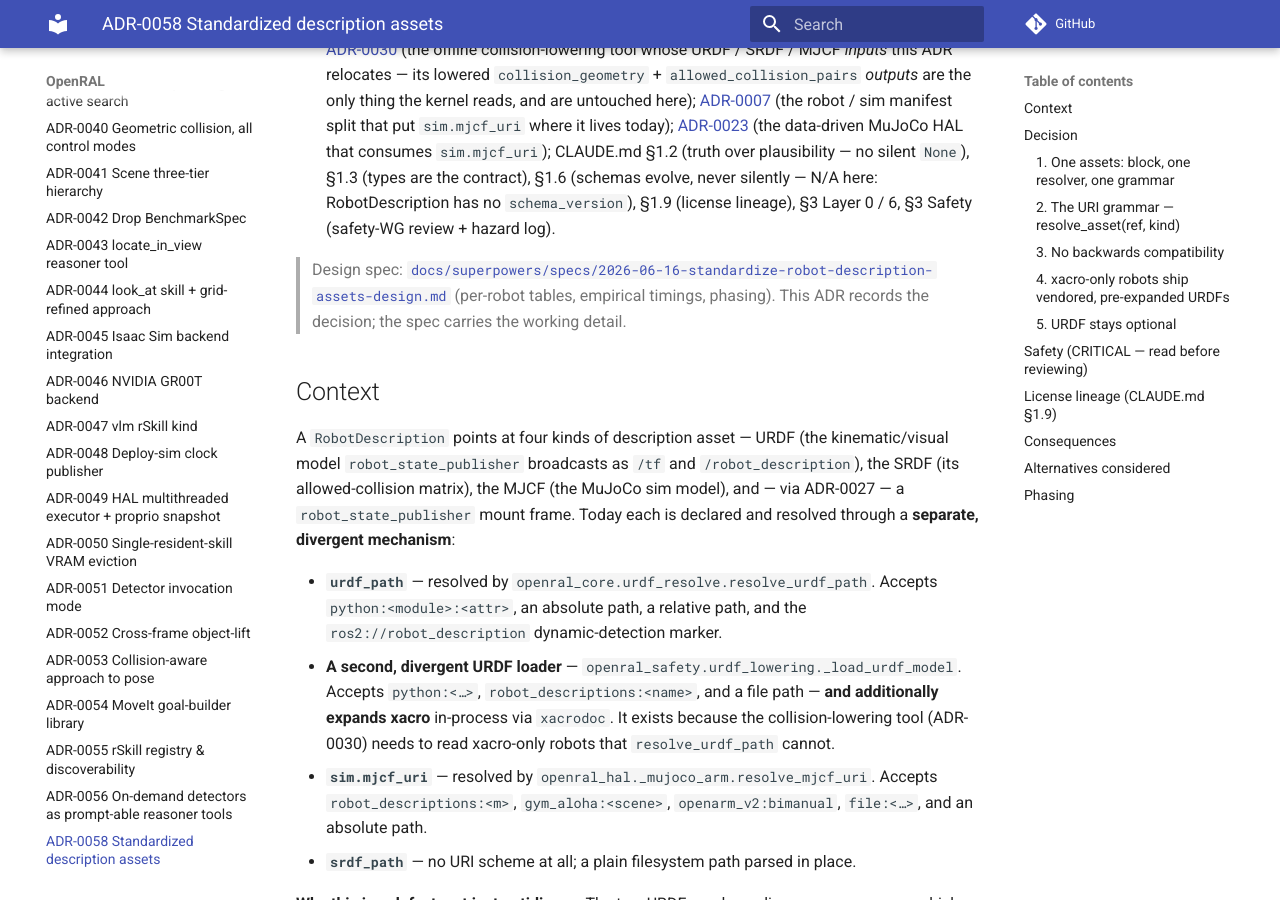
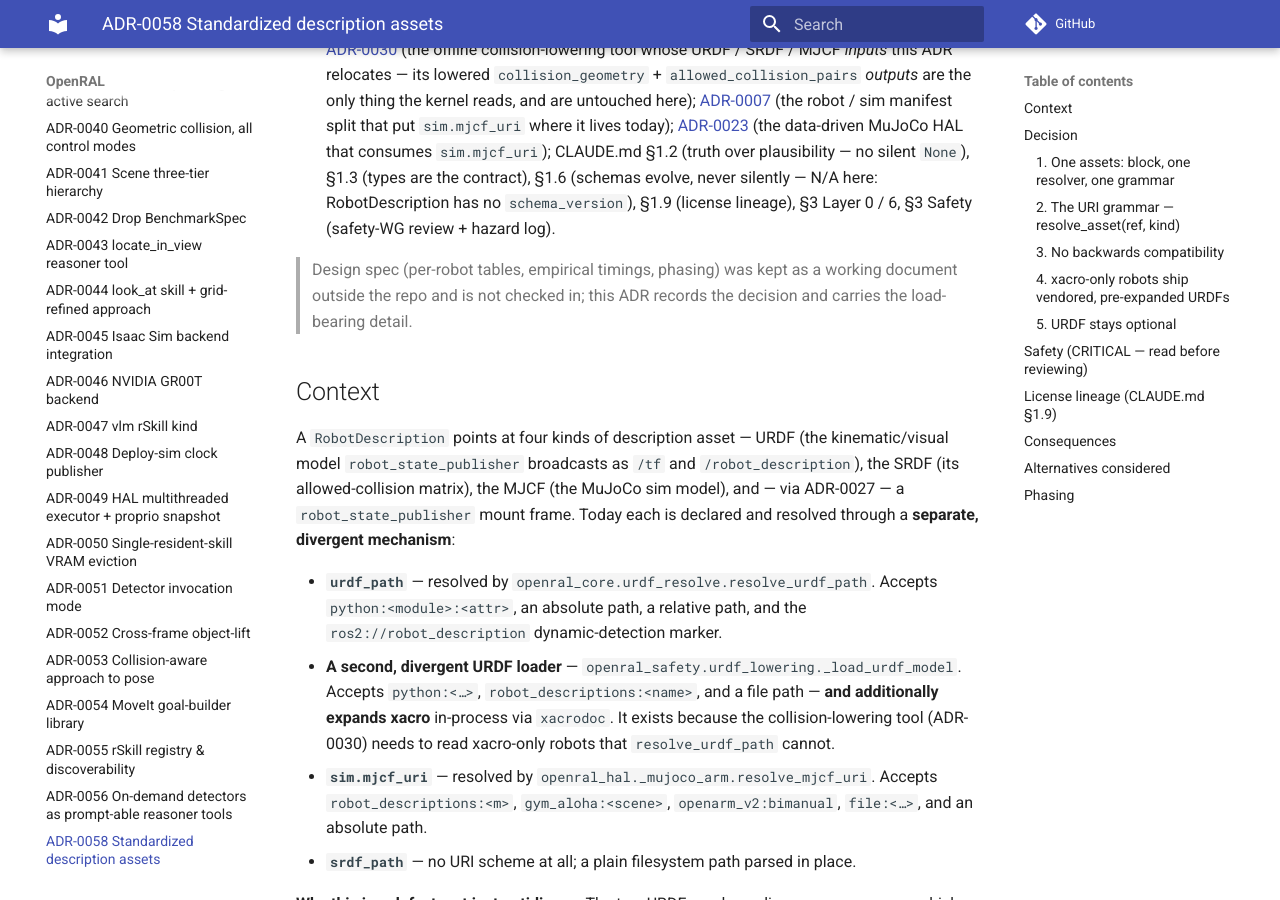
Before and after one commit to OpenRAL/openral, an MkDocs documentation site: the page built from docs/adr/0058-standardized-description-assets.md, in a window 1280 px wide and 900 px high, scrolled down 303 px. Built offline with MkDocs 1.6.1 and Material for MkDocs 9.7.7, drawn with Linux system fonts in a browser that asks for light colours; comment, search, counter and statistics services are not loaded.

Commit message:
fix(docs): de-link dangling design-spec reference so mkdocs --strict passes
The `pages` workflow (mkdocs build --strict) has been failing on master
since ADR-0058 landed. The ADR linked a design spec at
`docs/superpowers/specs/2026-06-16-standardize-robot-description-assets-design.md`,
an agent working document that was never checked into the repo. mkdocs
strict mode treats the unresolvable relative link as a warning and aborts.

The spec genuinely does not exist in-repo, so the honest fix is to drop the
broken link rather than fabricate the target: the reference is now plain
text noting the spec was kept outside the repo, and the ADR itself carries
the load-bearing detail.

Verified: `uv run mkdocs build --strict` now exits 0 with no warnings.

Co-Authored-By: Claude Opus 4.8 (1M context) <noreply@anthropic.com>
Signed-off-by: Adrian Llopart <adrianllopart@gmail.com>

```diff
--- a/docs/adr/0058-standardized-description-assets.md
+++ b/docs/adr/0058-standardized-description-assets.md
@@ -17,9 +17,9 @@
   silently — N/A here: RobotDescription has no `schema_version`), §1.9 (license lineage),
   §3 Layer 0 / 6, §3 Safety (safety-WG review + hazard log).
 
-> Design spec: [`docs/superpowers/specs/2026-06-16-standardize-robot-description-assets-design.md`](../superpowers/specs/2026-06-16-standardize-robot-description-assets-design.md)
-> (per-robot tables, empirical timings, phasing). This ADR records the
-> decision; the spec carries the working detail.
+> Design spec (per-robot tables, empirical timings, phasing) was kept as a
+> working document outside the repo and is not checked in; this ADR records the
+> decision and carries the load-bearing detail.
 
 ## Context
 
```
